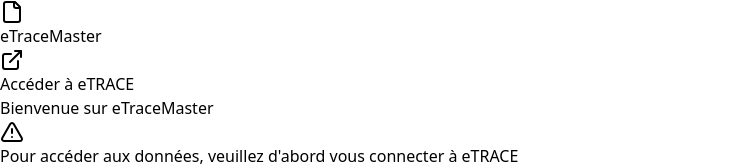
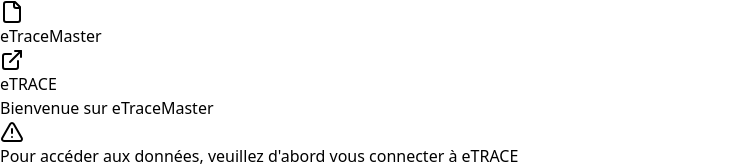
Before and after one commit to dilm-seo/etracemaster, a React (Vite) app: page / in a window 1280 px wide. Shown: the top 166 px of the page, without its empty margins (0-747 px from the left). Built offline with nearby package versions, Linux system fonts and the light colour scheme.

Commit message:
Update App.tsx

```diff
--- a/src/App.tsx
+++ b/src/App.tsx
@@ -136,7 +136,7 @@
               className="flex items-center space-x-2 px-4 py-2 rounded-lg bg-violet-600 hover:bg-violet-500 text-white transition-colors duration-200"
             >
               <ExternalLinkIcon className="h-4 w-4" />
-              <span>Accéder à eTRACE</span>
+              <span>eTRACE</span>
             </a>
           </div>
         </div>
```
